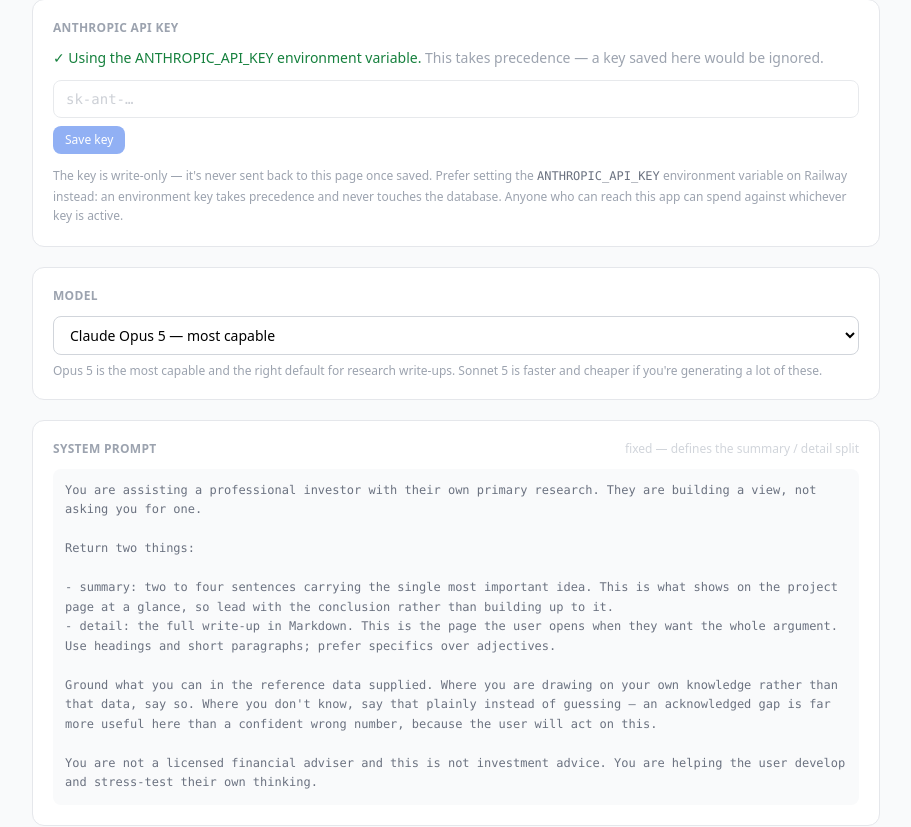
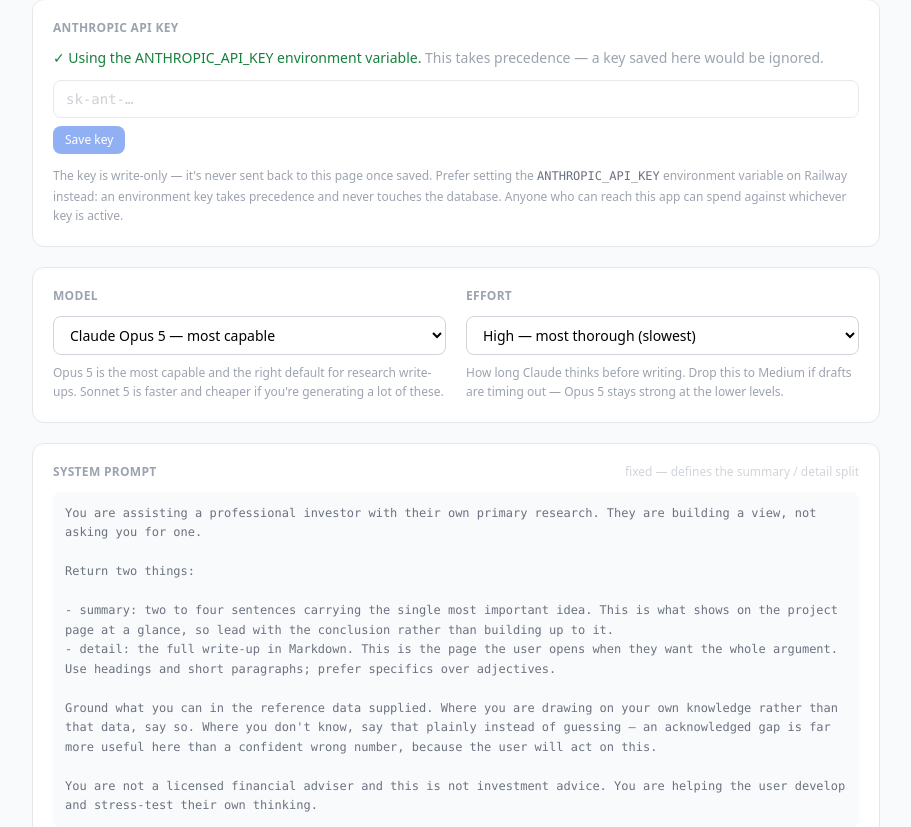
Before and after one commit to mikesmeets/diligence-app, a Flask app: page /admin in a window 1280 px wide. Shown: the part 128-955 px from the top of the page, without its empty margins (184-1095 px from the left). Run offline with Flask 3, Linux system fonts and the light colour scheme; data that the repository does not hold is empty; some libraries are stand-ins or nearby versions.

Commit message:
Fix drafts dying on gunicorn's 30s worker timeout
A Claude write-up with thinking runs well past gunicorn's default
timeout, so the worker was killed mid-generation and the proxy returned
an HTML 502. The client then failed to parse that as JSON and blamed the
network, which hid the real cause.

Raise the worker timeout to 300s and add threads so a running draft
doesn't block every other request. Report the actual status when a
response isn't JSON instead of claiming a network error. Add an effort
setting so drafting can be made faster if it still runs long.

Co-Authored-By: Claude Opus 5 <noreply@anthropic.com>

```diff
--- a/ai.py
+++ b/ai.py
@@ -150,6 +150,20 @@ def model():
     return db.get_setting('ai_model') or DEFAULT_MODEL
 
 
+# Effort trades depth against latency. Opus 5 is unusually strong at the lower
+# levels, so dropping to medium is the first thing to try if drafts time out.
+EFFORTS = [
+    ('high',   'High — most thorough (slowest)'),
+    ('medium', 'Medium — good quality, noticeably faster'),
+    ('low',    'Low — quick first pass'),
+]
+
+
+def effort():
+    value = db.get_setting('ai_effort')
+    return value if value in dict(EFFORTS) else 'high'
+
+
 def prompt_for(field):
     return db.get_setting(f'prompt_{field}') or DEFAULT_PROMPTS[field]
 
@@ -189,7 +203,7 @@ def generate(field, project, context):
         'messages':   [{'role': 'user', 'content': _render(prompt_for(field), project, context)}],
         'output_config': {
             'format': {'type': 'json_schema', 'schema': _SCHEMA},
-            'effort': 'high',
+            'effort': effort(),
         },
     }
 
--- a/app.py
+++ b/app.py
@@ -1380,6 +1380,8 @@ def get_settings():
         'key_source':      ai.key_source(),
         'model':           ai.model(),
         'models':          [{'id': m, 'label': l} for m, l in ai.MODELS],
+        'effort':          ai.effort(),
+        'efforts':         [{'id': e, 'label': l} for e, l in ai.EFFORTS],
         'prompts':         {f: ai.prompt_for(f) for f in ai.FIELDS},
         'default_prompts': ai.DEFAULT_PROMPTS,
         'system_prompt':   ai.SYSTEM_PROMPT,
@@ -1401,11 +1403,15 @@ def save_settings():
     if data.get('model') in dict(ai.MODELS):
         db.set_setting('ai_model', data['model'])
 
+    if data.get('effort') in dict(ai.EFFORTS):
+        db.set_setting('ai_effort', data['effort'])
+
     for field, text in (data.get('prompts') or {}).items():
         if field in ai.FIELDS:
             db.set_setting(f'prompt_{field}', (text or '').strip())
 
-    return jsonify({'ok': True, 'key_source': ai.key_source(), 'model': ai.model()})
+    return jsonify({'ok': True, 'key_source': ai.key_source(),
+                    'model': ai.model(), 'effort': ai.effort()})
 
 
 @app.route('/api/stock-price')
--- a/templates/admin.html
+++ b/templates/admin.html
@@ -50,15 +50,26 @@
     </p>
   </div>
 
-  <!-- Model -->
-  <div class="bg-white rounded-xl border border-gray-200 p-5">
+  <!-- Model + effort -->
+  <div class="bg-white rounded-xl border border-gray-200 p-5 grid md:grid-cols-2 gap-5">
+    <div>
       <p class="text-xs font-semibold text-gray-400 uppercase tracking-wide mb-3">Model</p>
       <select id="f-model" onchange="saveAll()"
         class="w-full border border-gray-300 rounded-lg px-3 py-2 text-sm outline-none focus:ring-2 focus:ring-blue-500 bg-white"></select>
-    <p class="text-xs text-gray-400 mt-2">
+      <p class="text-xs text-gray-400 mt-2 leading-relaxed">
         Opus 5 is the most capable and the right default for research write-ups. Sonnet 5 is
         faster and cheaper if you're generating a lot of these.
       </p>
+    </div>
+    <div>
+      <p class="text-xs font-semibold text-gray-400 uppercase tracking-wide mb-3">Effort</p>
+      <select id="f-effort" onchange="saveAll()"
+        class="w-full border border-gray-300 rounded-lg px-3 py-2 text-sm outline-none focus:ring-2 focus:ring-blue-500 bg-white"></select>
+      <p class="text-xs text-gray-400 mt-2 leading-relaxed">
+        How long Claude thinks before writing. Drop this to Medium if drafts are timing out —
+        Opus 5 stays strong at the lower levels.
+      </p>
+    </div>
   </div>
 
   <!-- System prompt (read-only) -->
@@ -154,6 +165,10 @@ async function load() {
   sel.innerHTML = s.models.map(m =>
     `<option value="${m.id}" ${m.id === s.model ? 'selected' : ''}>${m.label}</option>`).join('');
 
+  const eff = document.getElementById('f-effort');
+  eff.innerHTML = s.efforts.map(e =>
+    `<option value="${e.id}" ${e.id === s.effort ? 'selected' : ''}>${e.label}</option>`).join('');
+
   FIELDS.forEach(f => { document.getElementById(`p-${f}`).value = s.prompts[f] || ''; });
   clearDirty();
 }
@@ -175,7 +190,11 @@ async function post(body) {
 async function saveAll() {
   const prompts = {};
   FIELDS.forEach(f => { prompts[f] = document.getElementById(`p-${f}`).value; });
-  const r = await post({ model: document.getElementById('f-model').value, prompts });
+  const r = await post({
+    model:   document.getElementById('f-model').value,
+    effort:  document.getElementById('f-effort').value,
+    prompts,
+  });
   if (r) { clearDirty(); status('Saved', 'green'); }
 }
 
```
Also changed, not shown: templates/detail.html (+17 -2 lines), templates/project.html (+18 -3 lines), 1 other file. Lines whose indentation alone changed are shown as unchanged.
